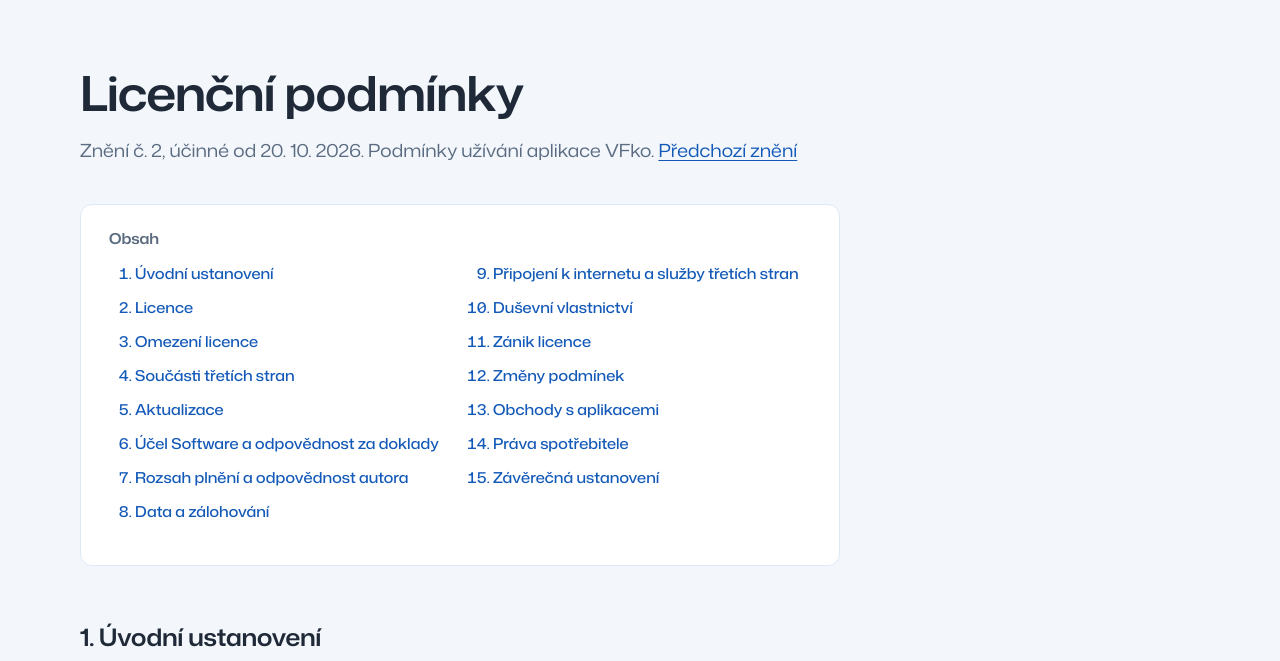
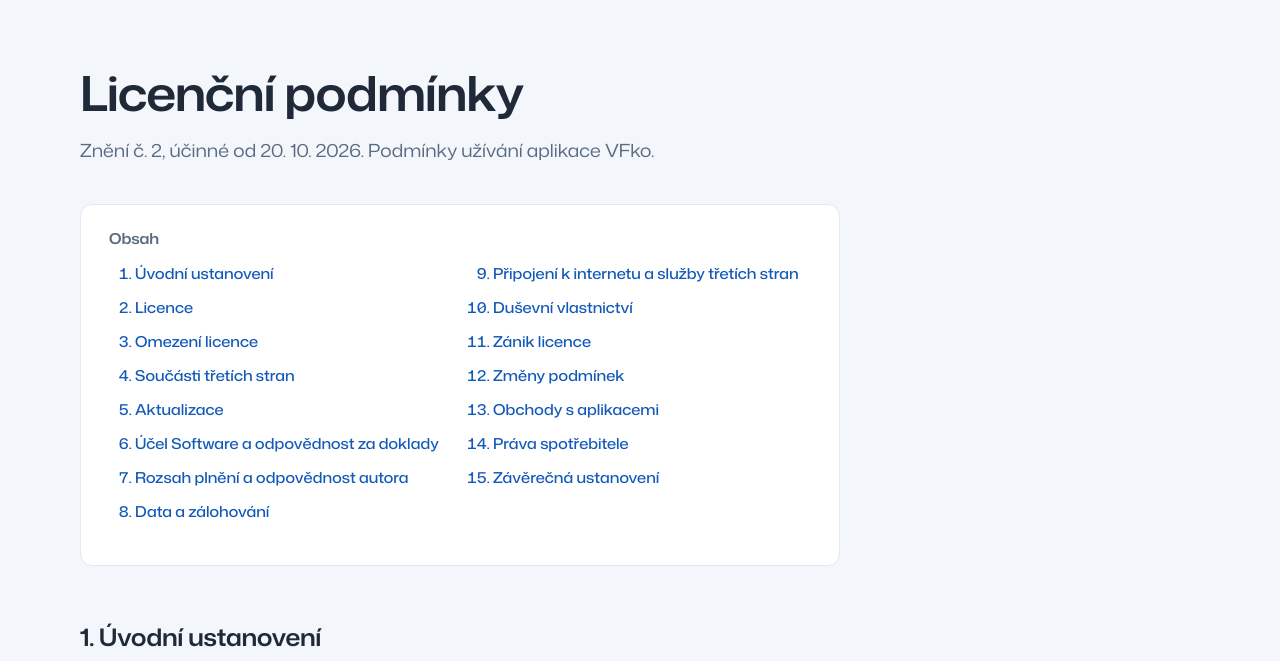
Before and after one commit to coffeeundfun/VFko-web, a plain HTML site: page licencni-podminky/index.html in a window 1280 px wide. Shown: the part 79-740 px from the top of the page. Drawn offline with Linux system fonts and the light colour scheme.

Commit message:
Revise lead paragraph in index.html
Updated the lead paragraph to remove the link to the previous version.

Signed-off-by: coffeeundfun <graficks.cz@gmail.com>

```diff
--- a/licencni-podminky/index.html
+++ b/licencni-podminky/index.html
@@ -40,7 +40,7 @@
     <div class="doc-head">
       <h1>Licenční podmínky</h1>
       <!-- DATUM: doplnit datum vydání verze 1.1.0 (třikrát na stránce: zde, čl. 15.4 a 15.5). Aplikace ukládá souhlas s tímto zněním pod stejným datem. -->
-      <p class="lead">Znění č. 2, účinné od 20. 10. 2026. Podmínky užívání aplikace VFko. <a href="/licencni-podminky/2026-10-15/">Předchozí znění</a></p>
+      <p class="lead">Znění č. 2, účinné od 20. 10. 2026. Podmínky užívání aplikace VFko.
     </div>
 
     <article class="doc prose">
```
